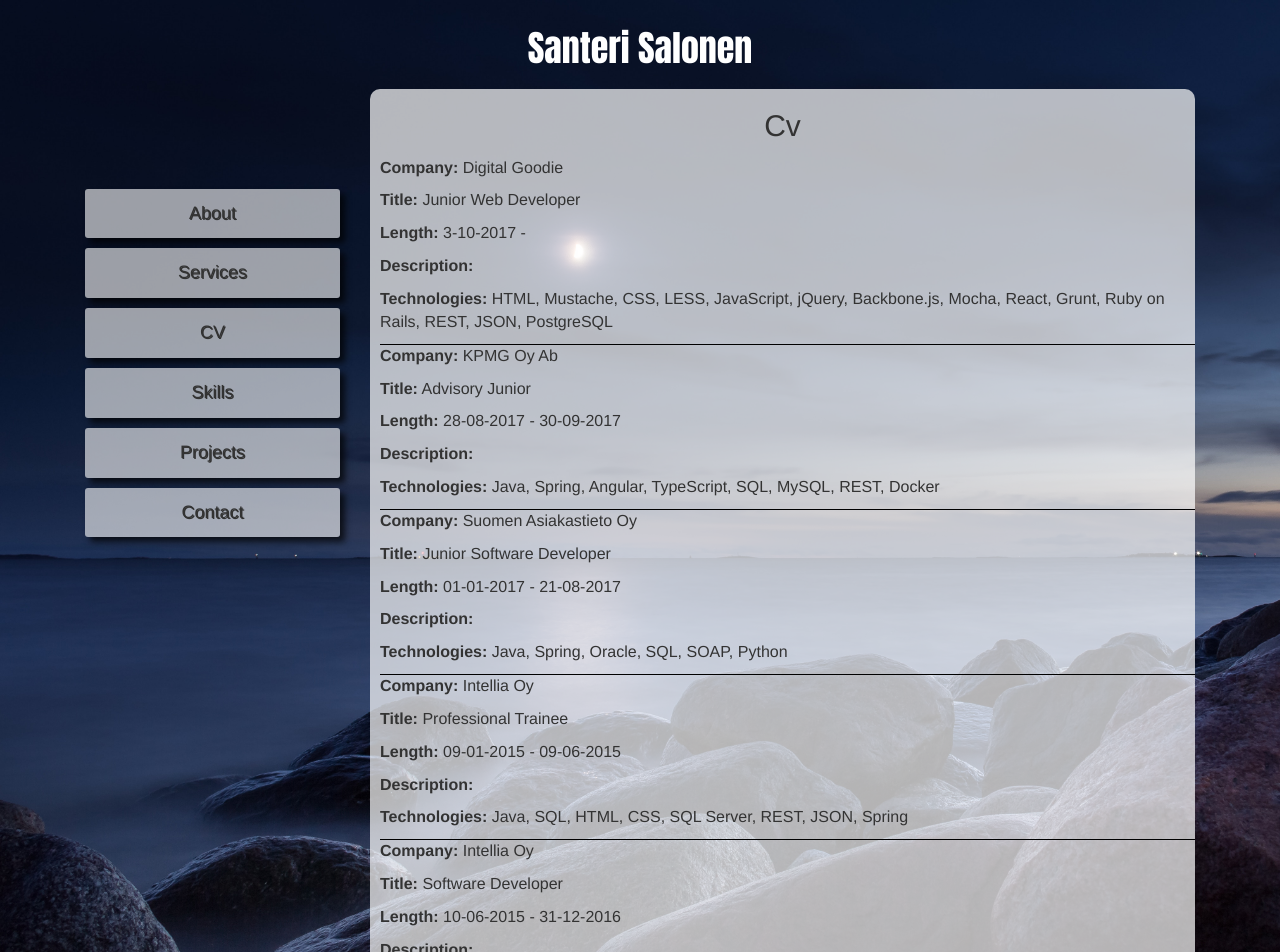
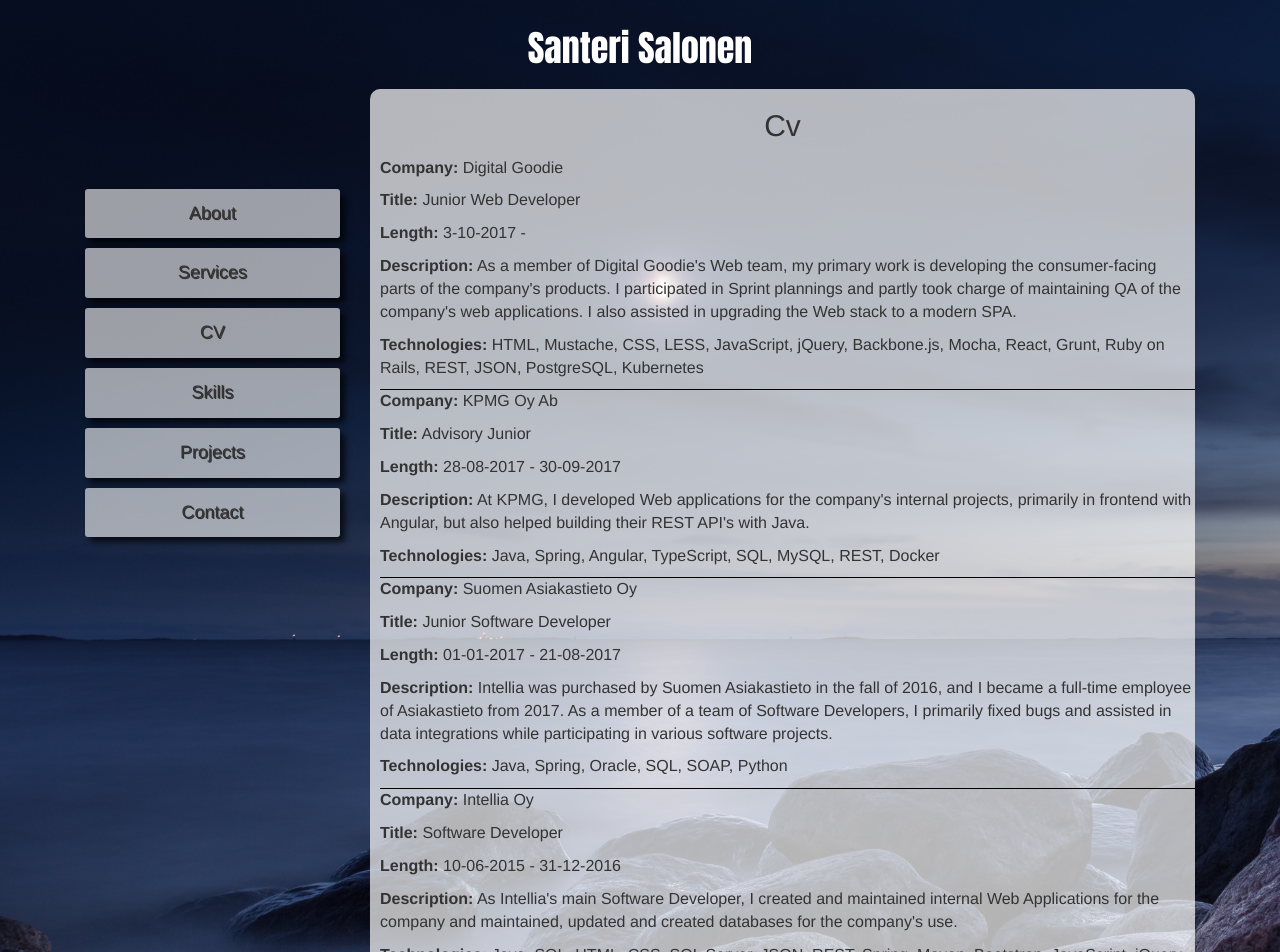
Before and after one commit to blitzblade/salonen-portfolio, a React (Create React App) app: page /cv in a window 1280 px wide. Shown: the top 952 px of the page. Built offline with nearby package versions, Linux system fonts and the light colour scheme.

Commit message:
add new data and views

```diff
--- a/src/data/jobs.json
+++ b/src/data/jobs.json
@@ -6,8 +6,8 @@
             "start_date": "3-10-2017",
             "end_date": "",
             "title": "Junior Web Developer",
-            "description": "",
-            "technology": "HTML, Mustache, CSS, LESS, JavaScript, jQuery, Backbone.js, Mocha, React, Grunt, Ruby on Rails, REST, JSON, PostgreSQL"
+            "description": "As a member of Digital Goodie's Web team, my primary work is developing the consumer-facing parts of the company's products. I participated in Sprint plannings and partly took charge of maintaining QA of the company's web applications. I also assisted in upgrading the Web stack to a modern SPA.",
+            "technology": "HTML, Mustache, CSS, LESS, JavaScript, jQuery, Backbone.js, Mocha, React, Grunt, Ruby on Rails, REST, JSON, PostgreSQL, Kubernetes"
         },
         {
             "id": 4,
@@ -15,7 +15,7 @@
             "start_date": "28-08-2017",
             "end_date": "30-09-2017",
             "title": "Advisory Junior",
-            "description": "",
+            "description": "At KPMG, I developed Web applications for the company's internal projects, primarily in frontend with Angular, but also helped building their REST API's with Java.",
             "technology": "Java, Spring, Angular, TypeScript, SQL, MySQL, REST, Docker"
         },
         {
@@ -24,8 +24,17 @@
             "start_date": "01-01-2017",
             "end_date": "21-08-2017",
             "title": "Junior Software Developer",
-            "description": "",
+            "description": "Intellia was purchased by Suomen Asiakastieto in the fall of 2016, and I became a full-time employee of Asiakastieto from 2017. As a member of a team of Software Developers, I primarily fixed bugs and assisted in data integrations while participating in various software projects.",
             "technology": "Java, Spring, Oracle, SQL, SOAP, Python"
+        },
+        {
+            "id": 2,
+            "company": "Intellia Oy",
+            "start_date": "10-06-2015",
+            "end_date": "31-12-2016",
+            "title": "Software Developer",
+            "description": "As Intellia's main Software Developer, I created and maintained internal Web Applications for the company and maintained, updated and created databases for the company's use.",
+            "technology": "Java, SQL, HTML, CSS, SQL Server, JSON, REST, Spring, Maven, Bootstrap, JavaScript, jQuery"
         },
         {
             "id": 1,
@@ -33,17 +42,8 @@
             "start_date": "09-01-2015",
             "end_date": "09-06-2015",
             "title": "Professional Trainee",
-            "description": "",
+            "description": "As a Professional Trainee at Intellia Oy, I was hired to develop Web Applications for the company's internal use",
             "technology": "Java, SQL, HTML, CSS, SQL Server, REST, JSON, Spring"
-        },
-        {
-            "id": 2,
-            "company": "Intellia Oy",
-            "start_date": "10-06-2015",
-            "end_date": "31-12-2016",
-            "title": "Software Developer",
-            "description": "",
-            "technology": "Java, SQL, HTML, CSS, SQL Server, JSON, REST, Spring, Maven, Bootstrap, JavaScript, jQuery"
         }
     ]
 }
--- a/src/data/projects.json
+++ b/src/data/projects.json
@@ -4,7 +4,7 @@
             "id": 1,
             "type": "Website",
             "client": "IESAF Ry",
-            "description": "",
+            "description": "For Kooditar Oy, I redesigned and re-implemented IESAF Ry's website to a more fresh, responsive look. The website runs on Wordpress.",
             "time": "May 2016",
             "technology": "HTML, CSS, Wordpress, PHP, Bootstrap",
             "url": "http://iesaf.fi"
@@ -13,7 +13,7 @@
             "id": 2,
             "type": "Web Application",
             "client": "FundYou Oy",
-            "description": "",
+            "description": "I participated in creating a crowdfunding platform for FundYou Oy, overseeing customer communication and creating many of the platform's web views. Ultimately, the prototype was changed to a different one and the company's current platform is a different one.",
             "time": "June-August 2016",
             "technology": "HTML, CSS, PHP, AngularJS, SQL, JSON",
             "url": ""
@@ -22,7 +22,7 @@
             "id": 3,
             "type": "Web Application",
             "client": "Helsingin Nuoret Kotkat Ry",
-            "description": "",
+            "description": "Helsingin Nuoret Kotkat Ry required a redesign of their website and a re-implementation of their camp registration system, requiring an integration for the Paytrail payment system and an automated logging of the camps and registered people to a database. As a lead developer of the project, I implemented the registration form, the Wordpress installation and most of the application's web views.",
             "time": "July-October 2016",
             "technology": "HTML, CSS, PHP, AngularJS, SQL, JSON",
             "url": "http://lastenleirit.fi"
@@ -31,7 +31,7 @@
             "id": 4,
             "type": "Mobile application",
             "client": "Kooditar Oy",
-            "description": "",
+            "description": "As part of the team at Kooditar Oy, I helped create the Fyrkkaa-application for tracking the closest Otto ATM's to the user. I helped obtain the required data, transform it to a required form in the application database and created some of the application's frontend views.",
             "time": "February-May 2017",
             "technology": "HTML, CSS, jQuery, Angular, Ionic, JSON, SQL, PHP",
             "url": "http://kooditar.fi/fyrkkaa"
@@ -40,7 +40,7 @@
             "id": 5,
             "type": "Website",
             "client": "Arsenaali Oy",
-            "description": "",
+            "description": "I designed and implemented a new Wordpress website for the newly founded Arsenaali Oy, which runs on Wordpress.",
             "time": "November-December 2017",
             "technology": "HTML, CSS, PHP, JavaScript, jQuery, Bootstrap, Wordpress, Adobe Xd",
             "url": "https://arsenaali.fi"
@@ -49,7 +49,7 @@
             "id": 6,
             "type": "Website",
             "client": "Barona Group Oy",
-            "description": "",
+            "description": "Based on the layouts created by the client, I implemented the new design for Barona's Gamesjobs.fi website, then integrated the new theme with the existing Wordpress-based site.",
             "time": "December 2017-January 2018",
             "technology": "HTML, CSS, PHP, JavaScript, jQuery, Bootstrap, Wordpress",
             "url": "https://gamesjobs.fi"
--- a/src/js/Content.js
+++ b/src/js/Content.js
@@ -4,9 +4,11 @@
 import Cv from './Cv';
 import Services from './Services';
 import Skills from './Skills';
+import Projects from './Projects';
 import jobdata from '../data/jobs.json';
 import servicedata from '../data/services.json';
 import skilldata from '../data/skills.json';
+import projectdata from '../data/projects.json';
 
 class Content extends Component {
     render() {
@@ -17,7 +19,7 @@
                 <Route path="/cv" component={(props) => <Cv jobs={jobdata.jobs} />} />
                 <Route path="/services" component={(props) => <Services services={servicedata.services} />} />
                 <Route path="/skills" component={(props) => <Skills skills={skilldata.skills} />} />
-                <Route path="/projects" component={Cv} />
+                <Route path="/projects" component={(props) => <Projects projects={projectdata.projects} />} />
                 <Route path="/contact" component={Cv} />
             </Switch>
         </div>
--- a/src/js/Projects.js
+++ b/src/js/Projects.js
@@ -0,0 +1,16 @@
+import React, { Component } from 'react';
+import { Row } from 'react-bootstrap';
+
+class Projects extends Component {
+    render() {
+        return (
+            <div className="projects">
+                <Row>
+                    <h2 className="subhead">Projects</h2>
+                </Row>
+            </div>
+        );
+    }
+}
+
+export default Projects;
```
